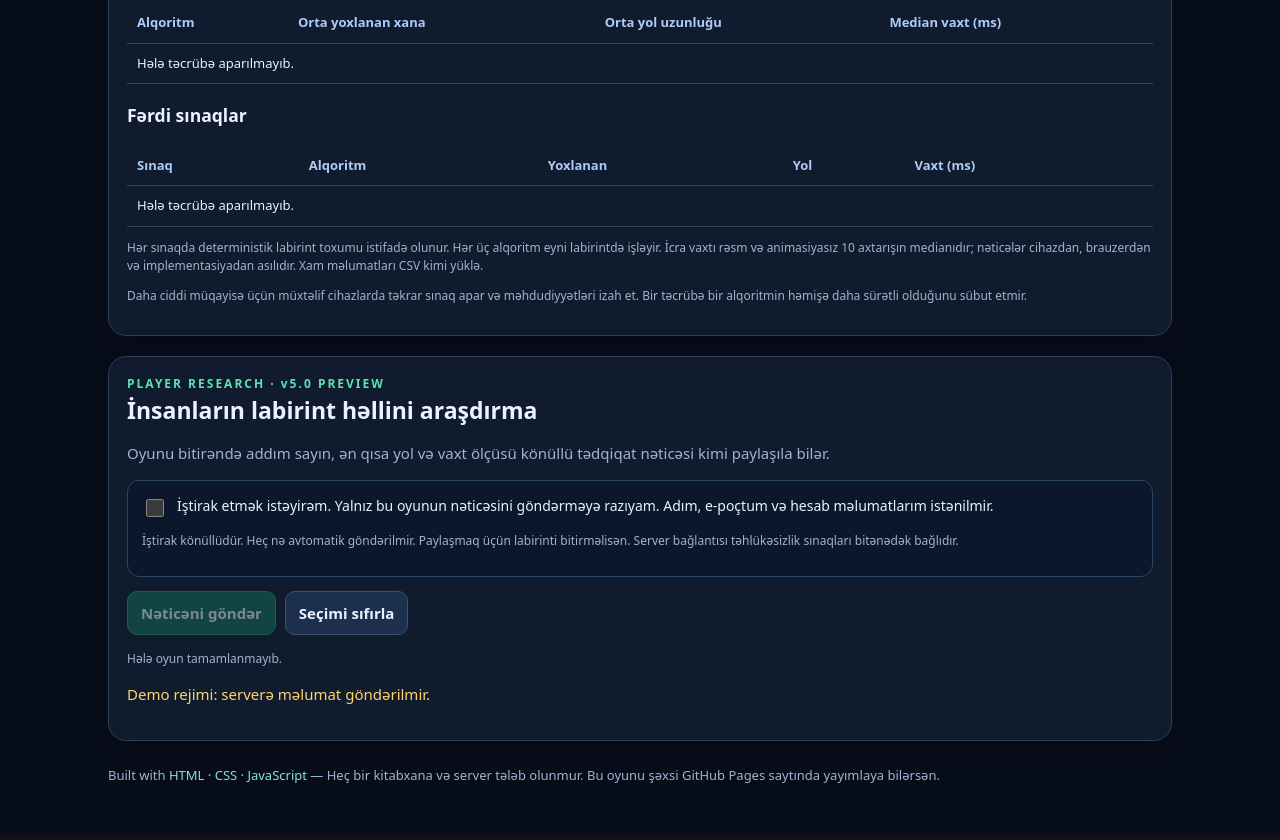
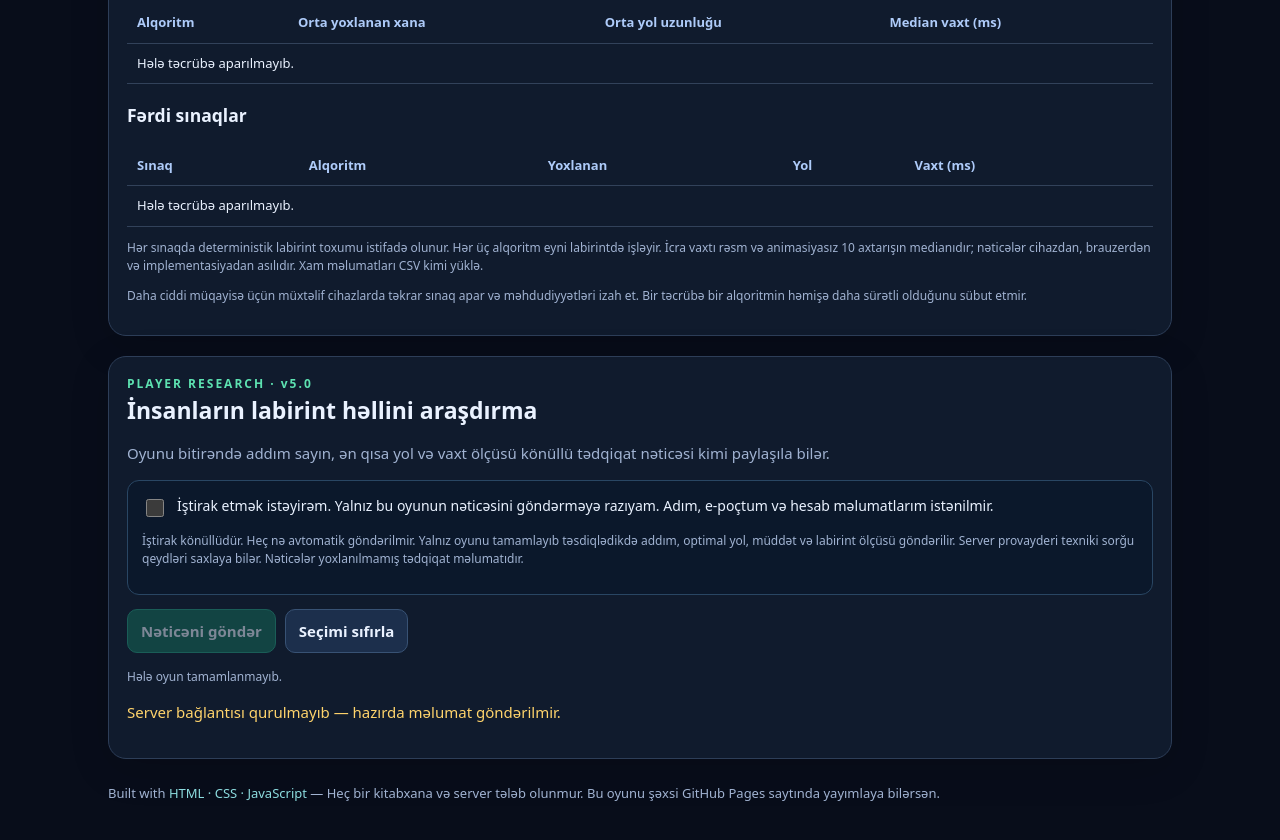
Before and after one commit to rashadnabiyev009/algorithm-lab, a plain HTML site: page index.html in a window 1280 px wide. Shown: the part 1834-2674 px from the top of the page. Drawn offline with Linux system fonts and the light colour scheme.

Commit message:
Update index.html

```diff
--- a/index.html
+++ b/index.html
@@ -40,7 +40,7 @@
 <p class="small" data-batch="caution">For a rigorous benchmark, repeat on multiple devices and report limitations. A single experiment is not proof that one algorithm is always fastest.</p>
 </section>
 <section class="panel player-research" id="playerResearch" aria-labelledby="playerResearchTitle">
-  <div class="eyebrow">PLAYER RESEARCH · v5.0 PREVIEW</div>
+  <div class="eyebrow">PLAYER RESEARCH · v5.0</div>
   <h2 id="playerResearchTitle">İnsanların labirint həllini araşdırma / Player research</h2>
   <p id="playerResearchInfo">Oyunu bitirəndə addım sayın, ən qısa yol və vaxt ölçüsü könüllü tədqiqat nəticəsi kimi paylaşıla bilər.</p>
   <div class="privacy">
@@ -49,19 +49,24 @@
   </div>
   <div class="controls"><button id="submitPlayerResult" class="success" disabled>Share completed result / Nəticəni göndər</button><button id="clearPlayerConsent" type="button">Clear choice / Seçimi sıfırla</button></div>
   <p id="playerResultPreview" class="mini">No completed game yet / Hələ oyun tamamlanmayıb.</p>
-  <p id="playerSubmitStatus" class="status warn" role="status" aria-live="polite">Demo mode — nothing is transmitted / Demo rejimi — məlumat göndərilmir.</p>
+  <p id="playerSubmitStatus" class="status warn" role="status" aria-live="polite">Server bağlantısı qurulmayıb — hazırda məlumat göndərilmir.</p>
 </section>
 <footer>Built with <span class="credit">HTML · CSS · JavaScript</span> — <span data-i18n="noServer">BFS, DFS, A* və Research Mode brauzerdə işləyir.</span> <span id="footerText"><span data-i18n="footerMsg">Bu oyunu şəxsi GitHub Pages saytında yayımlaya bilərsən.</span></span></footer>
 </main><script>
 (()=>{'use strict';
 const $=id=>document.getElementById(id);let grid=[],N=13,start=[1,1],goal=[11,11],pos=[1,1],steps=0,finished=false,busy=false,runToken=0,lastSolved=null,showSeen=new Set(),showPath=new Set();
-// v5 preview: submission remains OFF until backend rate limits, abuse protection,
-// consent policy, and cross-origin browser tests have been independently verified.
+// IMPORTANT: use ONLY the legacy public `anon` JWT here, not a secret key.
+// The Edge Function currently requires Verify JWT with legacy secret = ON.
+// Public anon keys cannot prevent forged submissions; study data remains unverified.
 const PLAYER_RESEARCH_CONFIG = Object.freeze({
-  enabled: false,
+  enabled: true,
   functionUrl: "https://jcflftbeiergujcqmuow.supabase.co/functions/v1/submit-game-result",
-  publishableKey: "" // Never place a secret/service-role key in browser code.
+  anonKey:"eyJhbGciOiJIUzI1NiIsInR5cCI6IkpXVCJ9.eyJpc3MiOiJzdXBhYmFzZSIsInJlZiI6ImpjZmxmdGJlaWVyZ3VqY3FtdW93Iiwicm9sZSI6ImFub24iLCJpYXQiOjE3OTUyNjU3NDgsImV4cCI6MjExMDg0MTc0OH0.JiSYjanTonMovSYGGfZFTLkNHghYcrhgZ_eUiLaoheQ"
 });
+const canSubmitToServer = () =>
+  PLAYER_RESEARCH_CONFIG.enabled &&
+  PLAYER_RESEARCH_CONFIG.anonKey.startsWith('eyJ') &&
+  PLAYER_RESEARCH_CONFIG.anonKey.split('.').length === 3;
 let playerStartedAt = null;
 let completedPlayerRun = null;
 let playerSubmitBusy = false;
@@ -70,11 +75,11 @@ const playerStrings = {
     heading: 'İnsanların labirint həllini araşdırma',
     info: 'Oyunu bitirəndə addım sayın, ən qısa yol və vaxt ölçüsü könüllü tədqiqat nəticəsi kimi paylaşıla bilər.',
     consent: 'İştirak etmək istəyirəm. Yalnız bu oyunun nəticəsini göndərməyə razıyam. Adım, e-poçtum və hesab məlumatlarım istənilmir.',
-    privacy: 'İştirak könüllüdür. Heç nə avtomatik göndərilmir. Paylaşmaq üçün labirinti bitirməlisən. Server bağlantısı təhlükəsizlik sınaqları bitənədək bağlıdır.',
+    privacy: 'İştirak könüllüdür. Heç nə avtomatik göndərilmir. Yalnız oyunu tamamlayıb təsdiqlədikdə addım, optimal yol, müddət və labirint ölçüsü göndərilir. Server provayderi texniki sorğu qeydləri saxlaya bilər. Nəticələr yoxlanılmamış tədqiqat məlumatıdır.',
     send: 'Nəticəni göndər', clear: 'Seçimi sıfırla',
     empty: 'Hələ oyun tamamlanmayıb.',
     result: r => `Tamamlanmış labirint: ${r.maze_size}×${r.maze_size}, ${r.player_steps} addım, ən qısa yol ${r.optimal_steps} addım, ${r.elapsed_seconds} saniyə.`,
-    disabled: 'Demo rejimi: serverə məlumat göndərilmir.',
+    disabled: 'Bağlantı üçün legacy public anon JWT açarını faylda daxil et. Hazırda məlumat göndərilmir.',
     noConsent: 'Göndərmək üçün könüllü razılığı seç.',
     noFinish: 'Əvvəl labirinti tamamla.',
     sending: 'Nəticə göndərilir…', success: 'Nəticə serverdə saxlanıldı.', failed: 'Göndərilmədi. Yenidən cəhd edə bilərsən.'
@@ -83,11 +88,11 @@ const playerStrings = {
     heading: 'Player pathfinding research',
     info: 'After finishing the maze, you may voluntarily share your steps, shortest path length, and completion time for research.',
     consent: 'I choose to participate. I agree to submit this game result only. No name, email, or account details are requested.',
-    privacy: 'Participation is optional. Nothing is sent automatically. Finish the maze first. Server submissions remain off until safety checks are complete.',
+    privacy: 'Participation is optional. Nothing is sent automatically. Only after finishing and opting in are maze size, step count, shortest route and elapsed time sent. The hosting provider may retain technical request logs. Results are unverified research data.',
     send: 'Share game result', clear: 'Clear choice',
     empty: 'No completed game yet.',
     result: r => `Completed: ${r.maze_size}×${r.maze_size}, ${r.player_steps} steps, shortest route ${r.optimal_steps} steps, ${r.elapsed_seconds} seconds.`,
-    disabled: 'Preview mode: no data is sent to the server.',
+    disabled: 'Configure the legacy public anon JWT key in this file. Nothing is transmitted yet.',
     noConsent: 'Choose the voluntary consent box first.',
     noFinish: 'Finish the maze first.',
     sending: 'Sending result…', success: 'Result saved by server.', failed: 'Could not send result. You may try again.'
@@ -102,19 +107,19 @@ function renderPlayerResearch() {
   $('submitPlayerResult').textContent=t.send;
   $('clearPlayerConsent').textContent=t.clear;
   $('playerResultPreview').textContent=completedPlayerRun?t.result(completedPlayerRun):t.empty;
-  $('submitPlayerResult').disabled=!PLAYER_RESEARCH_CONFIG.enabled||!PLAYER_RESEARCH_CONFIG.publishableKey||!completedPlayerRun||!$('researchConsent').checked||playerSubmitBusy;
-  if(!PLAYER_RESEARCH_CONFIG.enabled) $('playerSubmitStatus').textContent=t.disabled;
+  $('submitPlayerResult').disabled=!canSubmitToServer()||!completedPlayerRun||!$('researchConsent').checked||playerSubmitBusy;
+  if(!canSubmitToServer()) $('playerSubmitStatus').textContent=t.disabled;
 }
 $('researchConsent').addEventListener('change',renderPlayerResearch);
 $('clearPlayerConsent').addEventListener('click',()=>{$('researchConsent').checked=false;renderPlayerResearch()});
 $('submitPlayerResult').addEventListener('click',async()=>{
-  if(!PLAYER_RESEARCH_CONFIG.enabled||!completedPlayerRun||!$('researchConsent').checked||playerSubmitBusy)return;
+  if(!canSubmitToServer()||!completedPlayerRun||!$('researchConsent').checked||playerSubmitBusy)return;
   playerSubmitBusy=true;renderPlayerResearch();
   $('playerSubmitStatus').textContent=playerStrings[lang].sending;
   try {
     const response=await fetch(PLAYER_RESEARCH_CONFIG.functionUrl,{
       method:'POST',mode:'cors',
-      headers:{'Content-Type':'application/json','apikey':PLAYER_RESEARCH_CONFIG.publishableKey},
+      headers:{'Content-Type':'application/json','apikey':PLAYER_RESEARCH_CONFIG.anonKey,'Authorization':'Bearer '+PLAYER_RESEARCH_CONFIG.anonKey},
       body:JSON.stringify({...completedPlayerRun,consent:true})
     });
     const result=await response.json();
```
